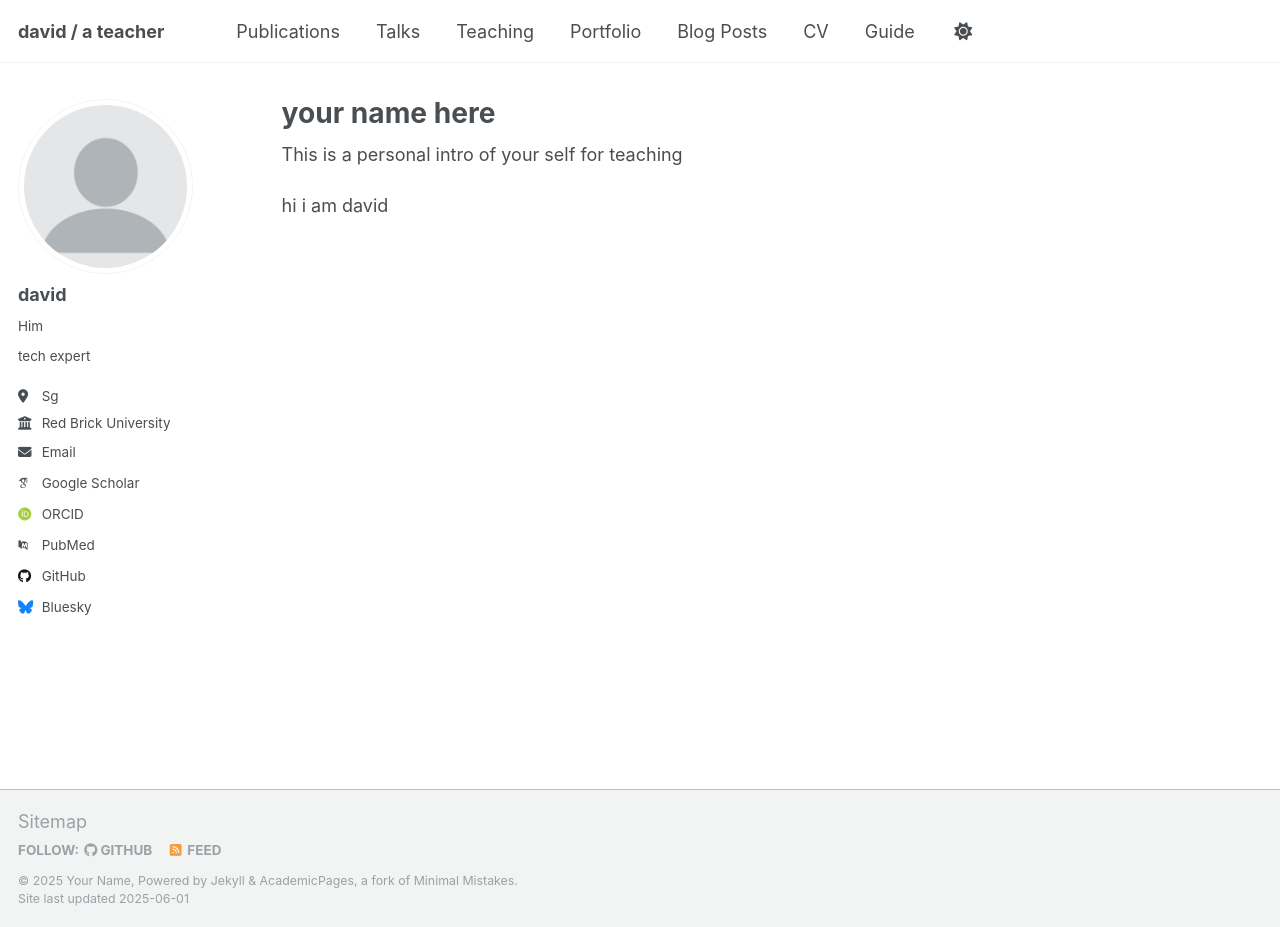
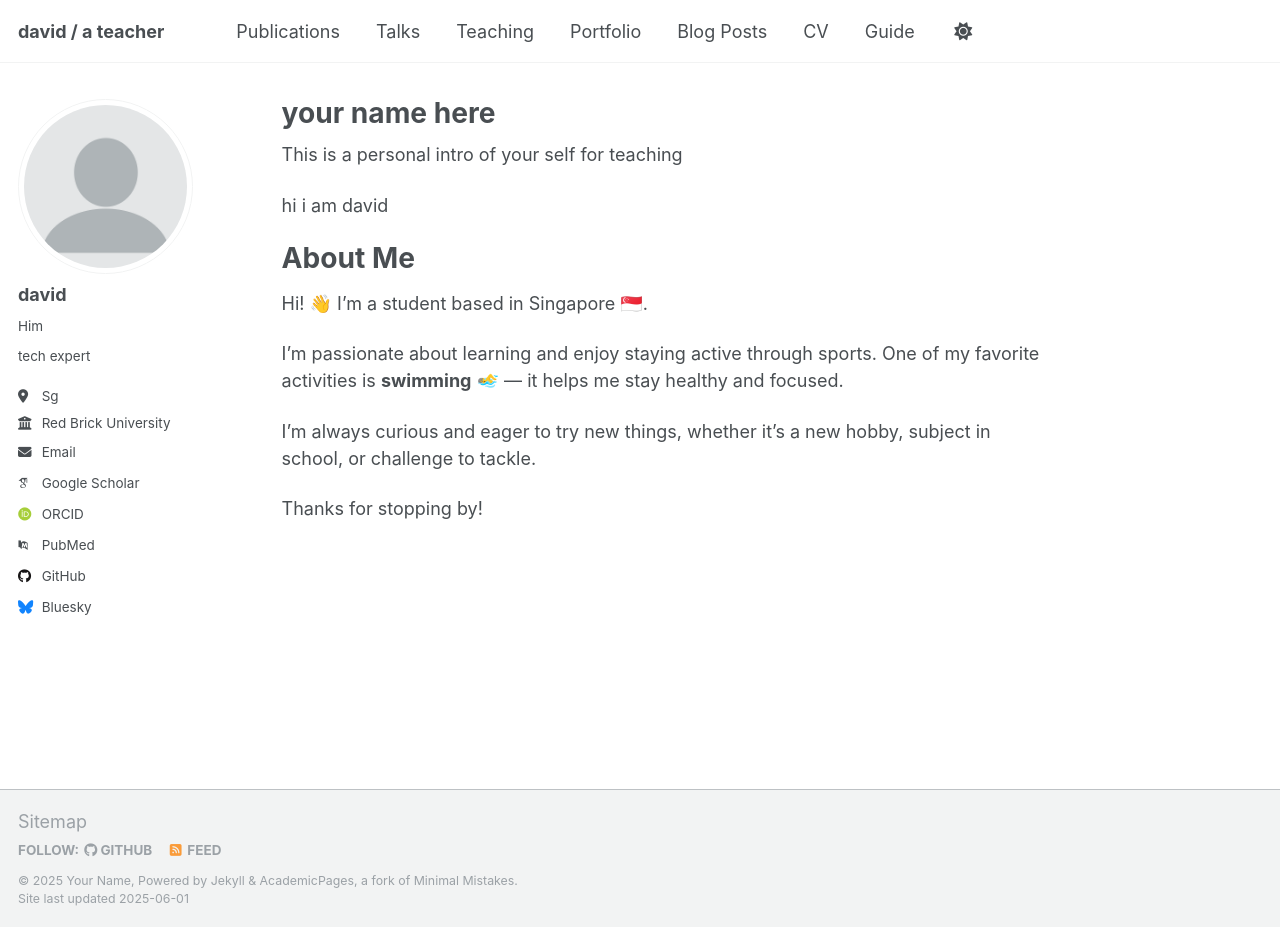
Before and after one commit to daviddhc20120601fudan/academicpages, a Jekyll site: the page built from _pages/about.md, in a window 1280 px wide and 927 px high. Built offline with Jekyll 4.4.1, drawn with Linux system fonts in a browser that asks for light colours; some web fonts are replaced.

Commit message:
Update about.md

```diff
--- a/_pages/about.md
+++ b/_pages/about.md
@@ -10,3 +10,13 @@ redirect_from:
 This is a personal intro of your self for teaching
 
 hi i am david
+
+# About Me
+
+Hi! 👋 I'm a student based in Singapore 🇸🇬.
+
+I'm passionate about learning and enjoy staying active through sports. One of my favorite activities is **swimming** 🏊‍♂️ — it helps me stay healthy and focused.
+
+I'm always curious and eager to try new things, whether it's a new hobby, subject in school, or challenge to tackle.
+
+Thanks for stopping by!
```
